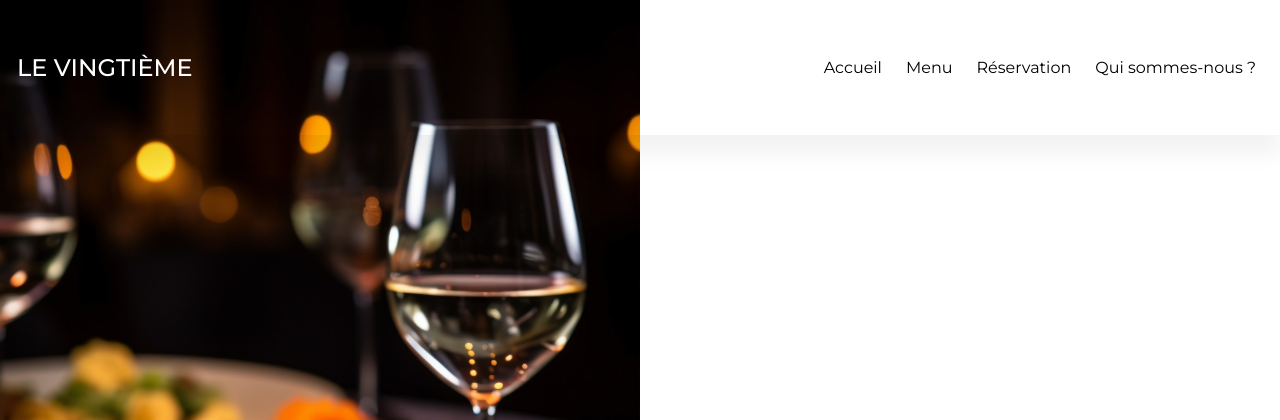
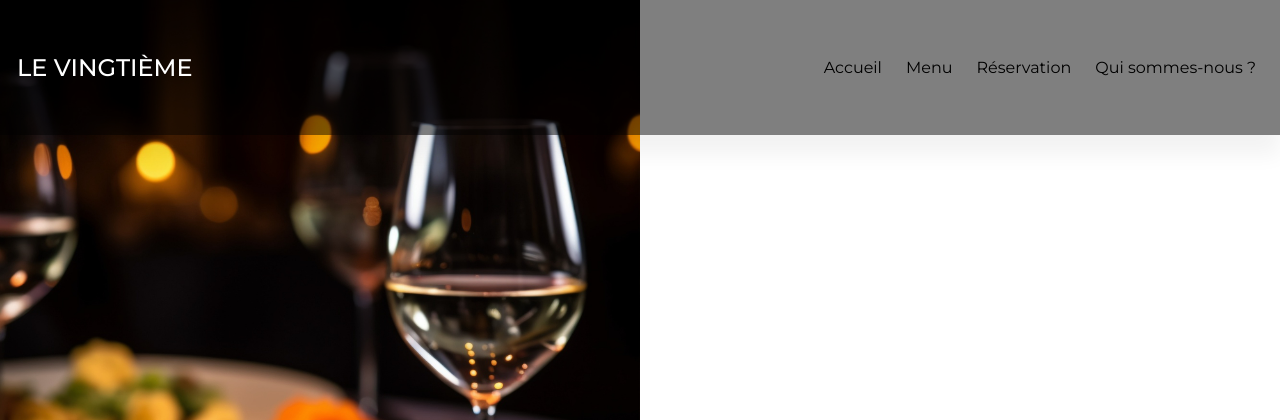
Before and after one commit to salaahl/restaurant_website_by_symfony, a Symfony app: template templates/reservation/manage.html.twig in a window 1280 px wide. Shown: the top 420 px of the page. Run offline with Twig, Linux system fonts and the light colour scheme; the template is opened without the code that fills it, so the values that code supplies are empty; some libraries are stand-ins or nearby versions.

Commit message:
Update reservation.css

```diff
--- a/public/css/reservation.css
+++ b/public/css/reservation.css
@@ -1,4 +1,4 @@
-#navbar.navbar-scroll {
+#navbar, #navbar.navbar-scroll {
   color: white;
   background-color: rgb(0, 0, 0, 0.5);
 }
```
